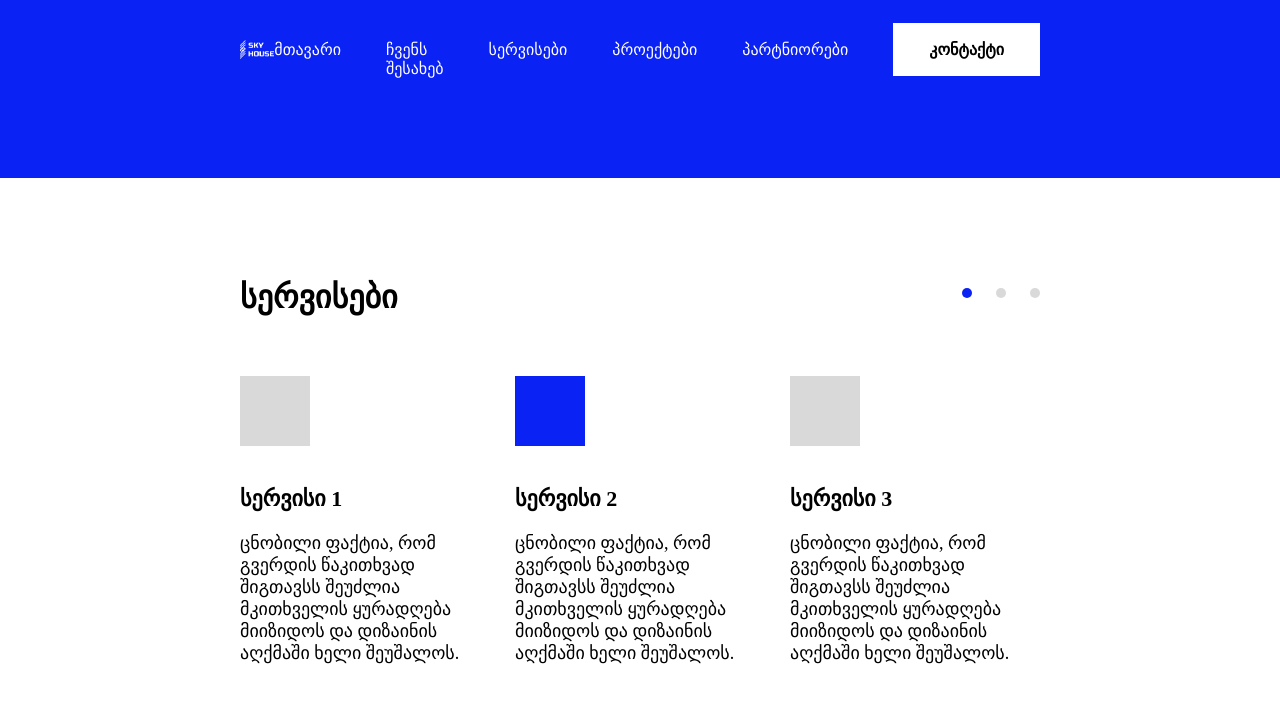
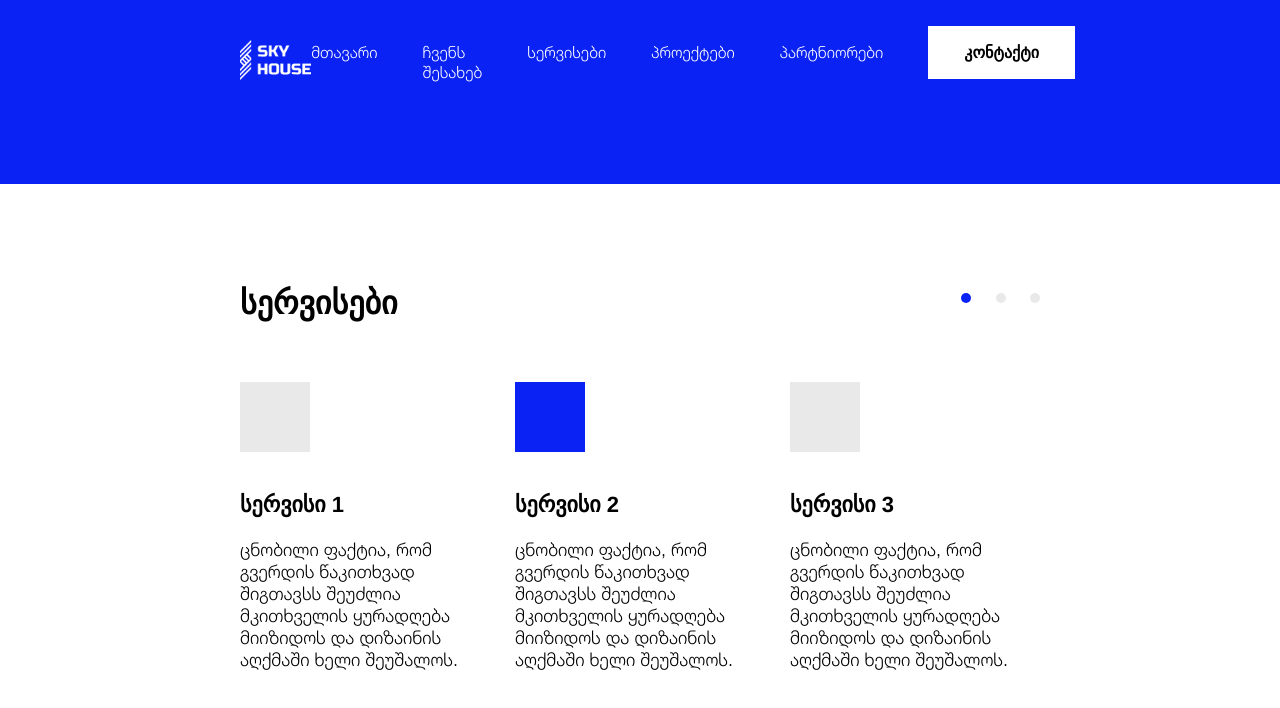
Before and after one commit to Manzareka/smart-academy-lesson-8, a plain HTML site: page index.html in a window 1280 px wide. Drawn offline with Linux system fonts and the light colour scheme.

Commit message:
Final changes
Final changes

```diff
--- a/css/styles.css
+++ b/css/styles.css
@@ -3,6 +3,7 @@
   margin: 0;
   box-sizing: border-box;
   max-width: 100%;
+  font-family: "Helvetica Neue";
 }
 
 .container {
@@ -15,7 +16,7 @@
   background-color: #0a22f4;
   display: flex;
   justify-content: space-between;
-  padding: 40px 240px 100px 240px;
+  padding: 40px 205px 100px 240px;
 }
 
 .nav {
@@ -83,7 +84,7 @@
 }
 
 .light {
-  background-color: #d9d9d9;
+  background-color: #e9e9e9;
 }
 
 .h2 {
--- a/fonts/fonts.css
+++ b/fonts/fonts.css
@@ -0,0 +1,6 @@
+@font-face {
+  font-family: "Helvetica Neue";
+  src: url("../fonts/HelveticaNeueLTGEO-45Lights.ttf.TTF");
+  src: url("../fonts/HelveticaNeueLTGEO-45Lights.woff");
+  src: url("../fonts/HelveticaNeueLTGEO-45Lights.woff2");
+}
--- a/index.html
+++ b/index.html
@@ -4,7 +4,7 @@
     <meta charset="UTF-8" />
     <meta name="viewport" content="width=device-width, initial-scale=1.0" />
     <link href="css/styles.css" rel="stylesheet" />
-    <link href="fonts/fonts.css" rel="fonts" />
+    <link href="fonts/fonts.css" rel="stylesheet" />
     <title>Sky House Services</title>
   </head>
   <body>
@@ -43,9 +43,9 @@
         <div class="service-dots">
           <h1>სერვისები</h1>
           <div>
-            <div class="dot">&nbsp</div>
-            <div class="dot light">&nbsp</div>
-            <div class="dot light">&nbsp</div>
+            <a href="index.html"><div class="dot">&nbsp</div></a>
+            <a href="index.html"><div class="dot light">&nbsp</div></a>
+            <a href="index.html"><div class="dot light">&nbsp</div></a>
           </div>
         </div>
 
```
